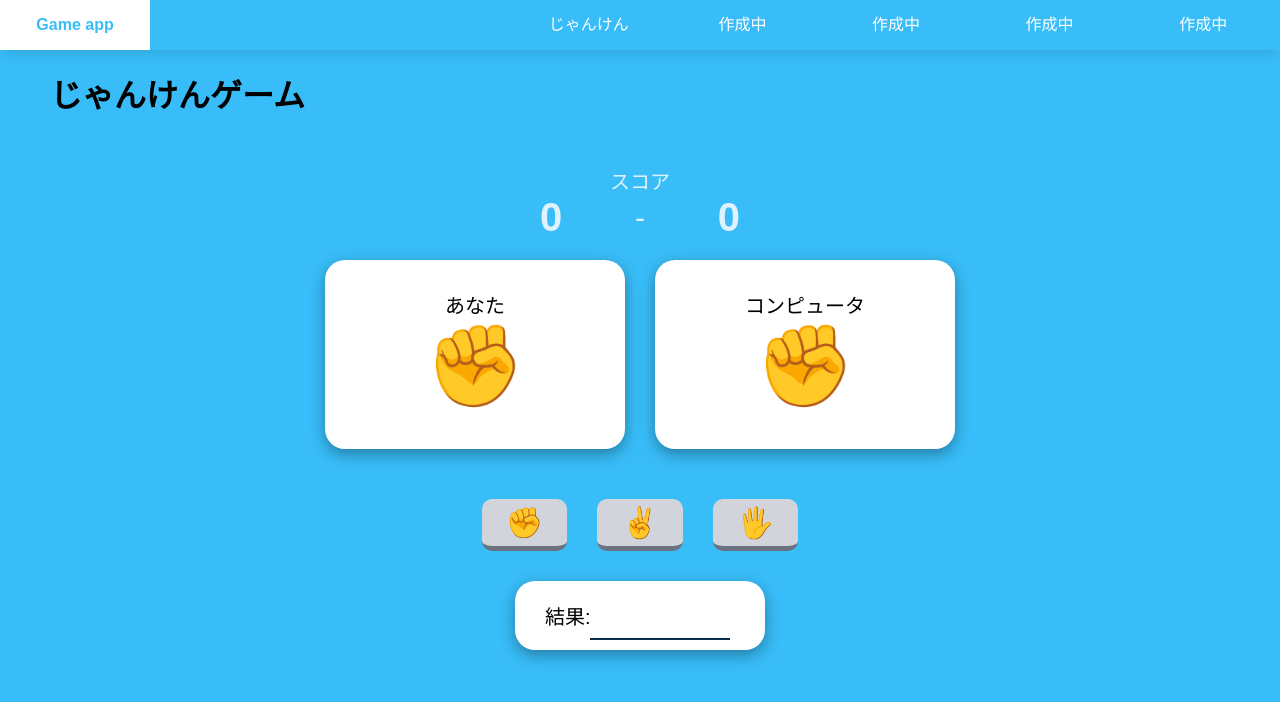
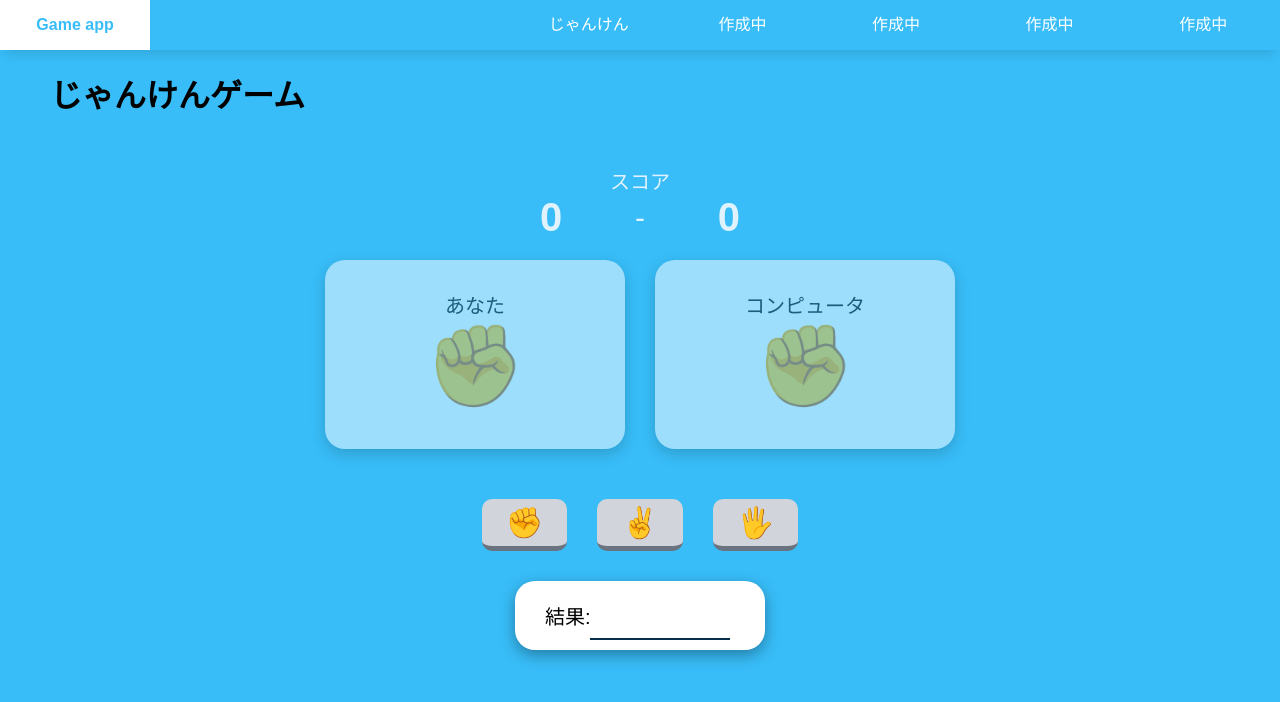
Before and after one commit to mikukawata/games_app, a Next.js app: page /janken in a window 1280 px wide. Shown: the top 702 px of the page. Built offline with nearby package versions, Linux system fonts and the light colour scheme.

Commit message:
feat: ゲームがプレイされたことがわかるようにopacityを変化させる

```diff
--- a/src/app/janken/page.tsx
+++ b/src/app/janken/page.tsx
@@ -16,6 +16,8 @@ const Janken: NextPage = () => {
   const [yourChoiseIdx, setYourChoiseIdx] = useState<number | undefined>();
   const [comChoiseIdx, setComChoiseIdx] = useState<number | undefined>();
   const [result, setResult] = useState<number>(3);
+  const [active, setActive] = useState<boolean>(false);
+
   const resultMsg = ['あいこです。', '勝ちました 🎉', '負けました...', ''];
   const choices = [
     { value: 'rock', emoji: '✊' },
@@ -32,6 +34,11 @@ const Janken: NextPage = () => {
     setComChoiseIdx(randomIdx);
     const calcResult = (randomIdx - nextIdx + NUM_OF_CHOICES) % NUM_OF_CHOICES;
     setResult(calcResult);
+
+    setActive(true);
+    setTimeout(() => {
+      setActive(false);
+    }, 1000);
   };
 
   return (
@@ -40,8 +47,8 @@ const Janken: NextPage = () => {
 
       <Score />
       <div className={styles.container}>
-        <SelectedChoise user='あなた' choise={yourChoiseIdx ? choices[yourChoiseIdx].emoji : '✊'} />
-        <SelectedChoise user='コンピュータ' choise={comChoiseIdx ? choices[comChoiseIdx].emoji : '✊'} />
+        <SelectedChoise user='あなた' choise={yourChoiseIdx ? choices[yourChoiseIdx].emoji : '✊'} active={active} />
+        <SelectedChoise user='コンピュータ' choise={comChoiseIdx ? choices[comChoiseIdx].emoji : '✊'} active={active} />
       </div>
 
       <ChooseBtn playGame={playGame} />
--- a/src/components/Janken/SelectedChoise/index.tsx
+++ b/src/components/Janken/SelectedChoise/index.tsx
@@ -4,12 +4,13 @@ import styles from './style.module.css';
 interface Props {
   user: string;
   choise: string;
+  active: boolean;
 }
 
-export const SelectedChoise: FC<Props> = ({ user, choise }) => {
+export const SelectedChoise: FC<Props> = ({ user, choise, active }) => {
   return (
     <>
-      <div className={styles.item}>
+      <div className={`${styles.item} ${active ? styles.active : styles.inactive}`}>
         <p className={styles.player}>{user}</p>
         <div className={styles.choice}>{choise}</div>
       </div>
--- a/src/components/Janken/SelectedChoise/style.module.css
+++ b/src/components/Janken/SelectedChoise/style.module.css
@@ -7,6 +7,14 @@
   width: 300px;
   border-radius: 20px;
   box-shadow: 0px 5px 15px 0px rgba(0, 0, 0, 0.35);
+}
+
+.active {
+  opacity: 1;
+}
+
+.inactive {
+  opacity: 0.5;
 }
 
 .player {
```
